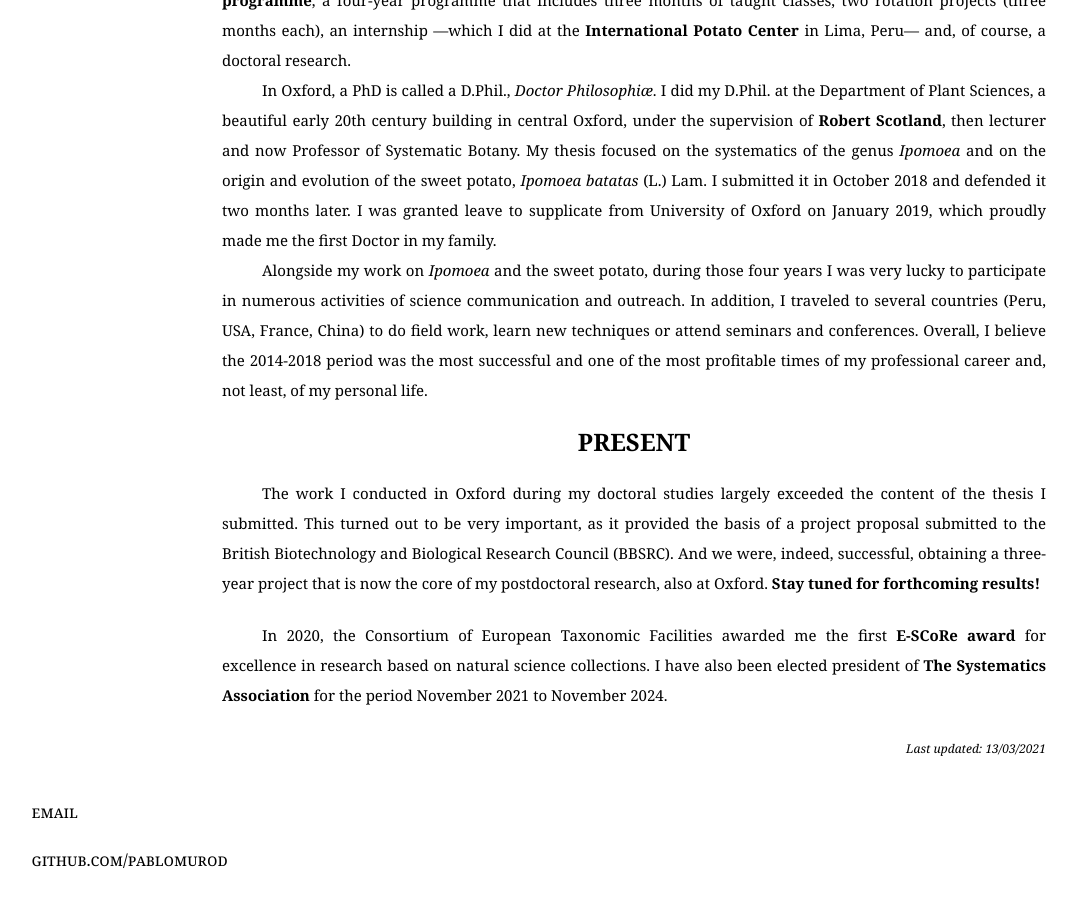
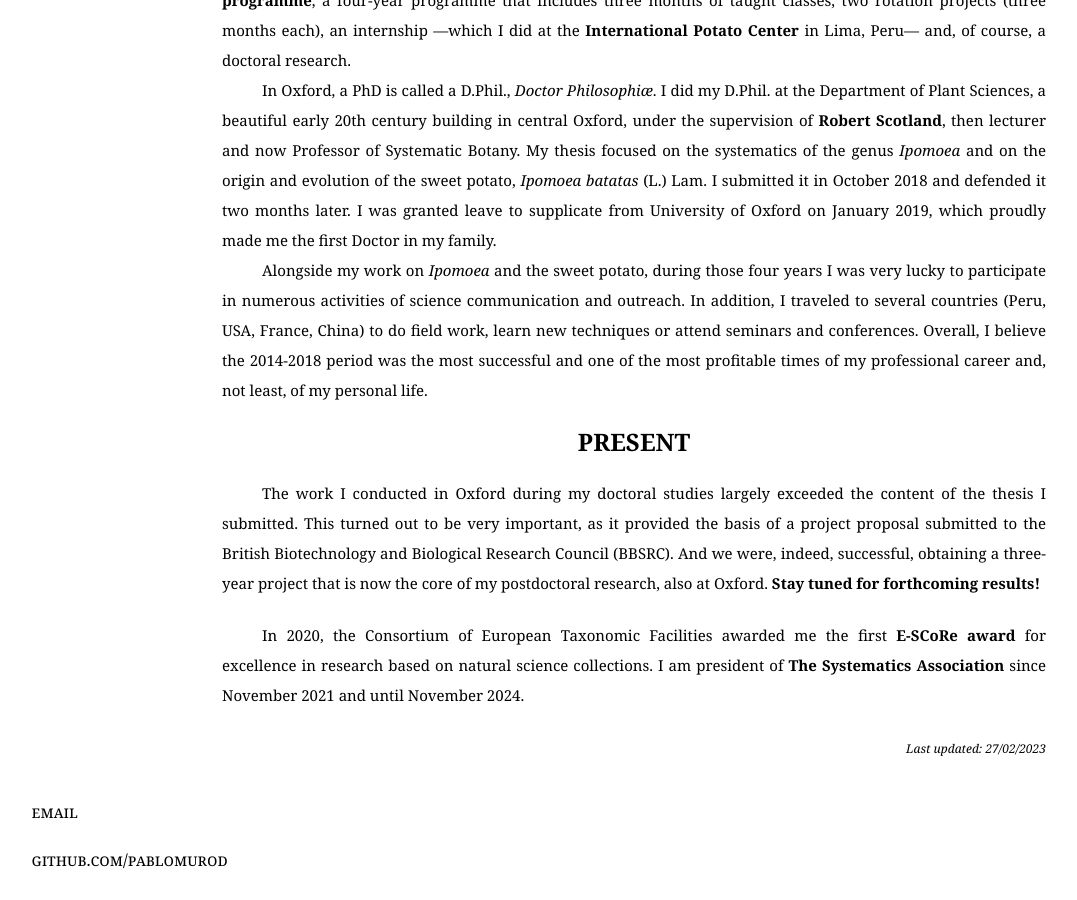
Before and after one commit to pablomurod/pablomurod.github.io, a Jekyll site: the page built from about.html, in a window 1280 px wide and 900 px high, scrolled down 1308 px. Shown: the whole window, without its empty margins (6-1083 px from the left). Built offline with Jekyll 4.4.1, drawn with Linux system fonts in a browser that asks for light colours.

Commit message:
changes to structure

```diff
--- a/_layouts/default.html
+++ b/_layouts/default.html
@@ -8,8 +8,8 @@
 		<body>
 			<nav>
 	    		<ul>
-	        		<li><a href="/">Home</a></li>
-				<li><a href="/about">about</a></li>
+					<li><a href="/">Home</a></li>
+					<li><a href="/about">About</a></li>
 		        	<li><a href="/projects">Projects</a></li>
 	        		<li><a href="/publications">Publications</a></li>
 	        		<li><a href="/blog">Blog</a></li>
--- a/about.html
+++ b/about.html
@@ -18,6 +18,6 @@ title: Pablo Muñoz-Rodríguez, D.Phil.
 
 	<h2>PRESENT</h2>
 	<p class="paragraph">The work I conducted in Oxford during my doctoral studies largely exceeded the content of the thesis I submitted. This turned out to be very important, as it provided the basis of a project proposal submitted to the British Biotechnology and Biological Research Council (BBSRC). And we were, indeed, successful, obtaining a three-year project that is now the core of my postdoctoral research, also at Oxford. <a class="text" href="http://www.ipomoeaproject.org" target="_blank" title="Ipomoea Project website"><strong>Stay tuned for forthcoming results!</strong></a></p><br />
-	<p class="paragraph">In 2020, the Consortium of European Taxonomic Facilities awarded me the first <a class="text" href="https://www.plants.ox.ac.uk/article/pablo-munoz-rodriguez-awarded-very-first-cetf-e-score-award#/" target="_blank" title="E-SCoRe award news"><strong>E-SCoRe award</strong> for excellence in research based on natural science collections</a>. I have also been elected president of <a class="text" href="http://www.systass.org" target="_blank" title="The Systematics Association website"><strong>The Systematics Association</strong></a> for the period November 2021 to November 2024.</p>
-	<p class="updated">Last updated: 13/03/2021</p>
+	<p class="paragraph">In 2020, the Consortium of European Taxonomic Facilities awarded me the first <a class="text" href="https://www.plants.ox.ac.uk/article/pablo-munoz-rodriguez-awarded-very-first-cetf-e-score-award#/" target="_blank" title="E-SCoRe award news"><strong>E-SCoRe award</strong> for excellence in research based on natural science collections</a>. I am president of <a class="text" href="http://www.systass.org" target="_blank" title="The Systematics Association website"><strong>The Systematics Association</strong></a> since November 2021 and until November 2024.</p>
+	<p class="updated">Last updated: 27/02/2023</p>
 </div>
```
